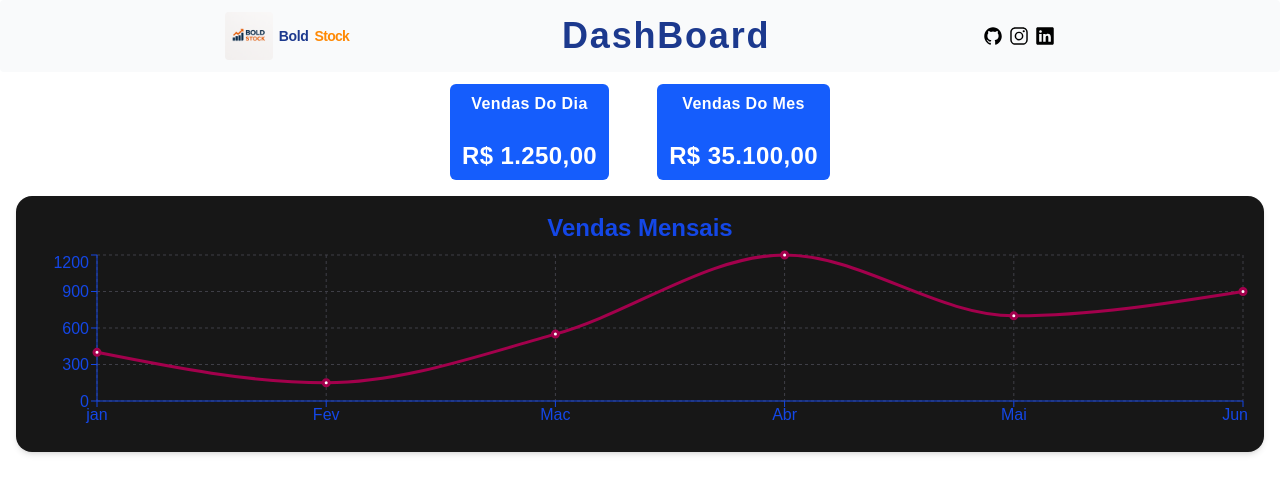
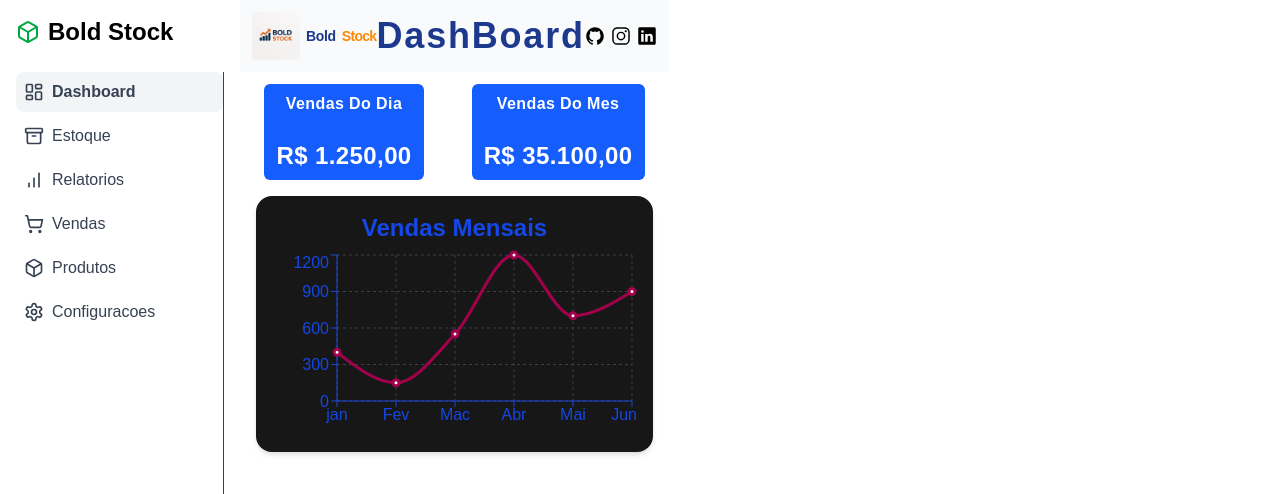
Before and after one commit to vicenteaugusto9/bold-stock, a React (Vite) app: page / in a window 1280 px wide. Shown: the top 494 px of the page. Built offline with nearby package versions, Linux system fonts and the light colour scheme.

Commit message:
Side Bar completo , proxima tarefa mudar olayout do dash board

```diff
--- a/src/components/SideBar/SideBar.jsx
+++ b/src/components/SideBar/SideBar.jsx
@@ -3,7 +3,41 @@ import { Box,Settings,ShoppingCart,Archive,BarChart,LayoutDashboard} from "lucid
 const SideBar = () => {
     return ( <>
 
+        <aside className="h-screen w-60 bg-white  p-4 space-y-2">
+            <div className="flex items-center ">
 
+                <div className="flex items-center  gap-2 text-2xl font-bold text-green-600">
+                <Box className="w-6 h-6"/>
+                    <span className="text-black">Bold Stock</span>
+                </div>
+            </div>
+            <nav className="mt-6 space-y-1 text-gray-700  border-r h-screen ">
+                <div className="flex items-center gap-2 p-2 rounded-lg bg-gray-100 font-semibold">
+                    <LayoutDashboard className="w-5 h-5  "/>
+                    Dashboard
+                </div>
+                <div className="flex items-center gap-2 p-2 rounded-lg hover:bg-gray-100  ">
+                    <Archive className="w-5 h-5 "/>
+                    Estoque
+                </div>
+                <div className="flex items-center gap-2 p-2 rounded-lg hover:bg-gray-100 ">
+                    <BarChart className="w-5 h-5 "/>
+                    Relatorios
+                </div>
+                <div className="flex items-center gap-2 p-2 rounded-lg hover:bg-gray-100 ">
+                    <ShoppingCart className="w-5 h-5 "/>
+                    Vendas
+                </div>
+                <div className="flex items-center gap-2 p-2 rounded-lg hover:bg-gray-100 ">
+                    <Box className="w-5 h-5 "/>
+                    Produtos
+                </div>
+                <div className="flex items-center gap-2 p-2 rounded-lg hover:bg-gray-100 ">
+                    <Settings className="w-5 h-5 "/>
+                    Configuracoes
+                </div>
+            </nav>
+        </aside>
 
     </> );
 }
--- a/src/utils/App.jsx
+++ b/src/utils/App.jsx
@@ -4,12 +4,17 @@ import './global.css'
 import { Icons } from '../constants/icons'
 import DashBoardCard from '../components/dashboardCard/daschBoardCard'
 import GraficoDashBoard from '../components/GraficoDashBoard/Grafico'
+import SideBar from '../components/SideBar/SideBar'
 
 function App() {
 
 
   return (
  <>
+ <div className="w-full  flex ">
+   <SideBar/>
+    <div className="flex flex-col">
+
   <Header
   logo={Icons.Logo}
   iconLinkedin={Icons.Linkedin}
@@ -34,6 +39,8 @@ function App() {
 
   </div>
 
+  </div>
+  </div>
  </>
   )
 }
```
